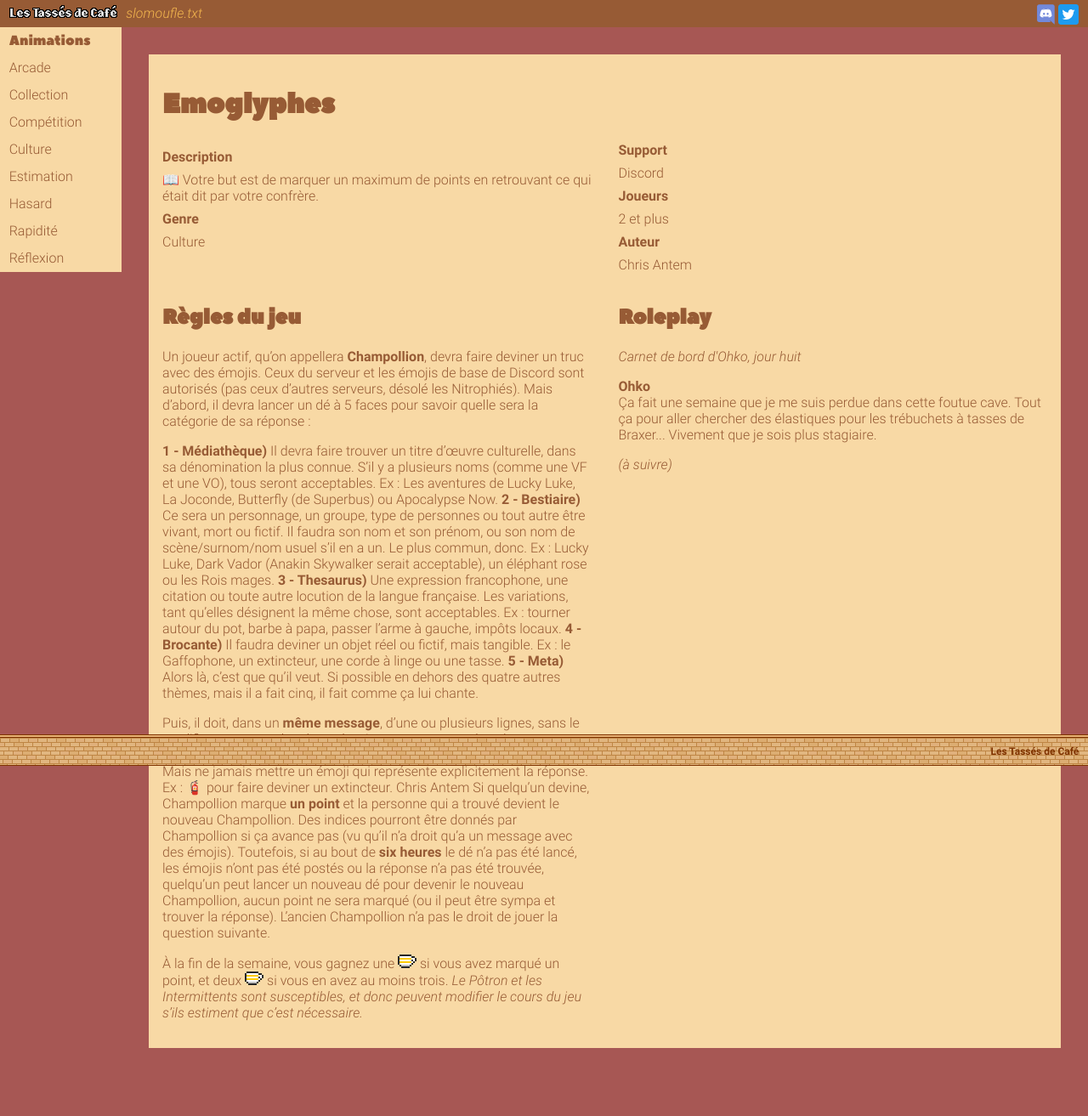
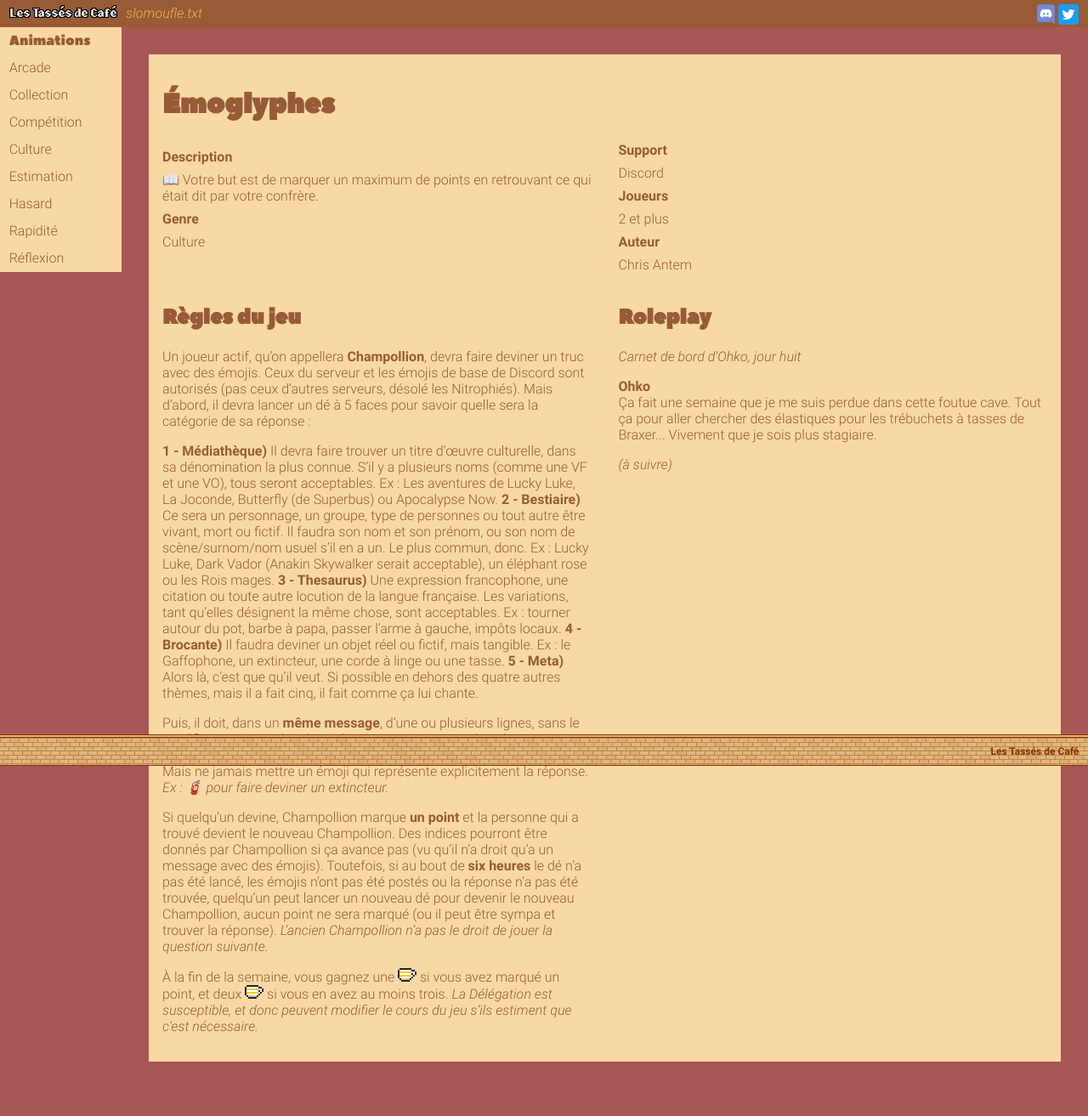
Before and after one commit to vcz-fr/les-tasses-de-cafe, a Jekyll site: the page built from anims/emoglyphes.md, in a window 1280 px wide. Shown: the whole page at 85% size. Built offline with Jekyll 4.4.1, drawn with Linux system fonts in a browser that asks for light colours.

Commit message:
Update emoglyphes.md

```diff
--- a/anims/emoglyphes.md
+++ b/anims/emoglyphes.md
@@ -1,7 +1,7 @@
 ---
 layout: game
 
-title: Emoglyphes
+title: Émoglyphes
 
 game:
     genres:
@@ -40,10 +40,10 @@ Un joueur actif, qu'on appellera **Champollion**, devra faire deviner un truc av
 **4 - Brocante)** Il faudra deviner un objet réel ou fictif, mais tangible. Ex : le Gaffophone, un extincteur, une corde à linge ou une tasse.
 **5 - Meta)** Alors là, c'est que qu'il veut. Si possible en dehors des quatre autres thèmes, mais il a fait cinq, il fait comme ça lui chante.
 
-Puis, il doit, dans un **même message**, d'une ou plusieurs lignes, sans le modifier et en rappelant la catégorie pour pas se perdre, placer autant d'émojis qu'il veut, dans l'ordre qu'il souhaite et comme ça l'arrange. Mais ne jamais mettre un émoji qui représente explicitement la réponse. Ex : 🧯 pour faire deviner un extincteur.
-Chris Antem
+Puis, il doit, dans un **même message**, d'une ou plusieurs lignes, sans le modifier et en rappelant la catégorie pour pas se perdre, placer autant d'émojis qu'il veut, dans l'ordre qu'il souhaite et comme ça l'arrange. Mais ne jamais mettre un émoji qui représente explicitement la réponse. *Ex : 🧯 pour faire deviner un extincteur.*
+
 Si quelqu'un devine, Champollion marque **un point** et la personne qui a trouvé devient le nouveau Champollion. Des indices pourront être donnés par Champollion si ça avance pas (vu qu'il n'a droit qu'a un message avec des émojis). Toutefois, si au bout de **six heures** le dé n'a pas été lancé, les émojis n'ont pas été postés ou la réponse n'a pas été trouvée, quelqu'un peut lancer un nouveau dé pour devenir le nouveau Champollion, aucun point ne sera marqué (ou il peut être sympa et trouver la réponse).
-L'ancien Champollion n'a pas le droit de jouer la question suivante.
+*L'ancien Champollion n'a pas le droit de jouer la question suivante.*
 
 À la fin de la semaine, vous gagnez une {% include icon/tasse icon="TasseBlanche" %} si vous avez marqué un point, et deux {% include icon/tasse icon="TasseBlanche" %} si vous en avez au moins trois.
-*Le Pôtron et les Intermittents sont susceptibles, et donc peuvent modifier le cours du jeu s'ils estiment que c'est nécessaire.*
+*La Délégation est susceptible, et donc peuvent modifier le cours du jeu s'ils estiment que c'est nécessaire.*
```
